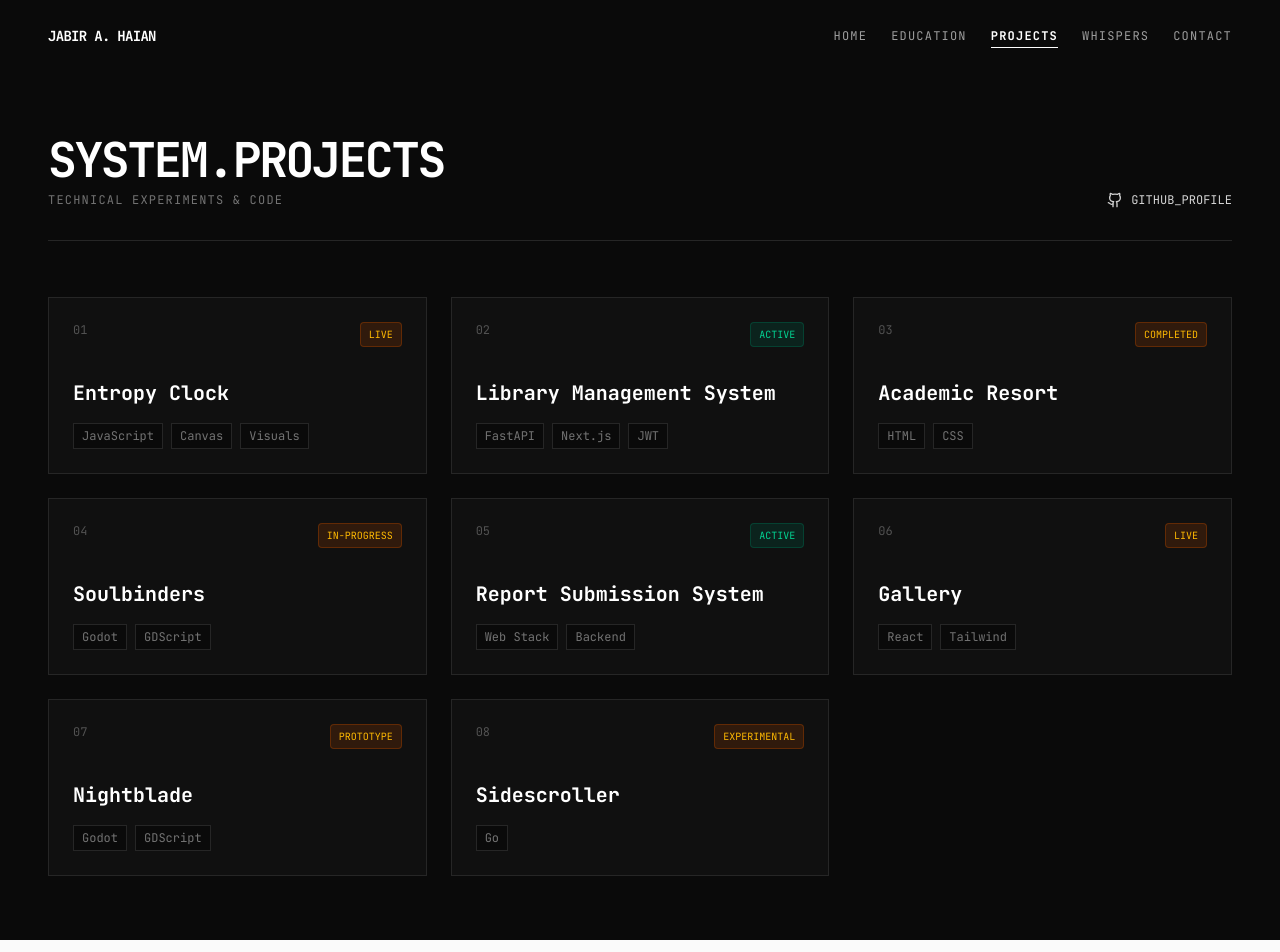
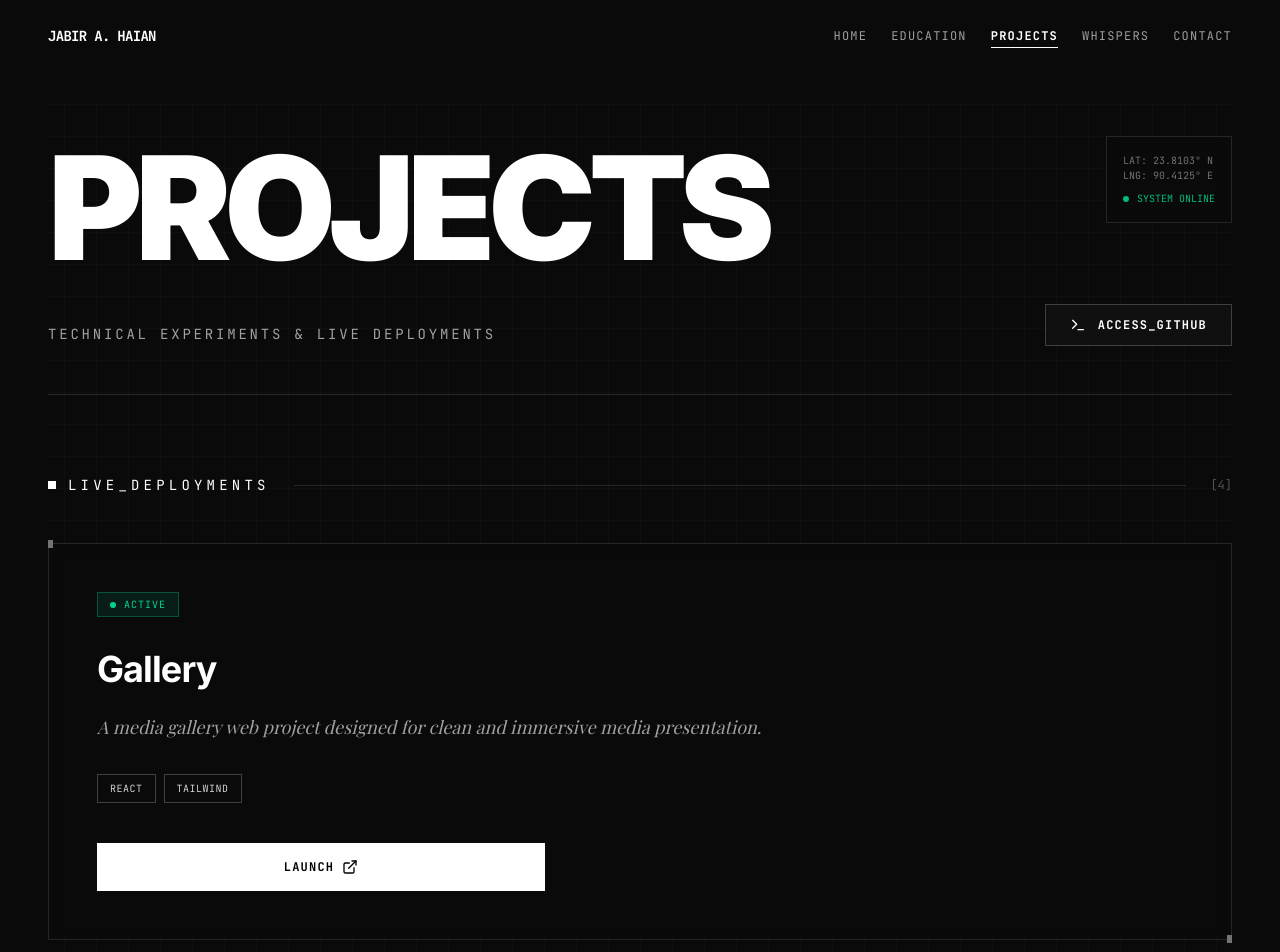
Before and after one commit to Jabir-A-H/personal-website, a Next.js app: page /projects in a window 1280 px wide. Shown: the top 952 px of the page. Built offline with nearby package versions, Linux system fonts and the light colour scheme; a web font is replaced by a local one.

Commit message:
feat(projects): Update project list with new entries
Replaced existing project data with a refined list of projects, including descriptions, technologies used, and links to live demos or repositories. This provides a more accurate and detailed representation of recent work.

```diff
--- a/app/projects/page.tsx
+++ b/app/projects/page.tsx
@@ -1,213 +1,262 @@
 'use client';
 
-import React, { useState } from 'react';
-import Image from 'next/image';
-import { Github, ExternalLink, X } from 'lucide-react';
-import { motion, AnimatePresence } from 'motion/react';
+import React from 'react';
+import { Github, ExternalLink, ArrowUpRight, Terminal } from 'lucide-react';
+import { motion } from 'motion/react';
 
 const projects = [
   {
-    id: '01',
+    title: 'Gallery',
+    status: 'live',
+    tech: ['React', 'Tailwind'],
+    description: 'A media gallery web project designed for clean and immersive media presentation.',
+    live: 'https://jabir-a-h.github.io/gallery/'
+  },
+  {
     title: 'Entropy Clock',
     status: 'live',
     tech: ['JavaScript', 'Canvas', 'Visuals'],
     description: 'An interactive clock and visual web project exploring the concept of entropy through time representation.',
-    repo: 'https://github.com/Jabir-A-H/entropy-clock',
-    live: 'https://jabir-a-h.github.io/entropy-clock/',
-    image: 'https://picsum.photos/seed/entropy/800/450'
+    live: 'https://jabir-a-h.github.io/entropy-clock/'
   },
   {
-    id: '02',
+    title: 'Report Submission System',
+    status: 'live',
+    tech: ['Python', 'Flask', 'PostgreSQL', 'Tailwind'],
+    description: 'A comprehensive Bengali report submission and management system featuring role-based access control, zone-based organization, and analytics.',
+    repo: 'https://github.com/Jabir-A-H/report-submission',
+    live: 'https://jabir-a-h.github.io/report-submission/'
+  },
+  {
+    title: 'Academic Resort',
+    status: 'live',
+    tech: ['Vanilla JS', 'Google Drive API', 'PWA'],
+    description: 'An advanced, highly optimized academic resource platform featuring multi-dimensional filtering, real-time search, and a template-based architecture.',
+    repo: 'https://github.com/Jabir-A-H/academic-resort',
+    live: 'https://jabir-a-h.github.io/academic-resort/'
+  },
+  {
     title: 'Library Management System',
     status: 'active',
     tech: ['FastAPI', 'Next.js', 'JWT'],
     description: 'A complete library management system with authentication, backend API, and a modern frontend interface.',
-    repo: 'https://github.com/Jabir-A-H/library-management',
-    image: 'https://picsum.photos/seed/library/800/450'
+    repo: 'https://github.com/Jabir-A-H/library-management'
   },
   {
-    id: '03',
-    title: 'Academic Resort',
-    status: 'completed',
-    tech: ['HTML', 'CSS'],
-    description: 'A redesigned and improved academic resort website project focusing on layout structure, UI clarity, and clean presentation.',
-    repo: 'https://github.com/Jabir-A-H/academic-resort',
-    image: 'https://picsum.photos/seed/academic/800/450'
-  },
-  {
-    id: '04',
     title: 'Soulbinders',
     status: 'in-progress',
     tech: ['Godot', 'GDScript'],
     description: 'A monster-battling game concept combining strategic combat mechanics with character progression systems.',
-    repo: 'https://github.com/Jabir-A-H/soulbinders',
-    image: 'https://picsum.photos/seed/soulbinders/800/450'
+    repo: 'https://github.com/Jabir-A-H/soulbinders'
   },
   {
-    id: '05',
-    title: 'Report Submission System',
-    status: 'active',
-    tech: ['Web Stack', 'Backend'],
-    description: 'A structured report management system that processes and organizes user-submitted reports.',
-    repo: 'https://github.com/Jabir-A-H/report-submission',
-    image: 'https://picsum.photos/seed/report/800/450'
-  },
-  {
-    id: '06',
-    title: 'Gallery',
-    status: 'live',
-    tech: ['React', 'Tailwind'],
-    description: 'A media gallery web project designed for clean and immersive media presentation.',
-    repo: 'https://github.com/Jabir-A-H/gallery',
-    live: 'https://jabir-a-h.github.io/gallery/',
-    image: 'https://picsum.photos/seed/gallery/800/450'
-  },
-  {
-    id: '07',
     title: 'Nightblade',
     status: 'prototype',
     tech: ['Godot', 'GDScript'],
     description: 'A Godot-based game prototype exploring mechanics, movement systems, and gameplay experimentation.',
-    repo: 'https://github.com/Jabir-A-H/nightblade',
-    image: 'https://picsum.photos/seed/nightblade/800/450'
+    repo: 'https://github.com/Jabir-A-H/nightblade'
   },
   {
-    id: '08',
     title: 'Sidescroller',
     status: 'experimental',
     tech: ['Go'],
     description: 'A side-scrolling game project built to explore game mechanics and rendering logic using Go.',
-    repo: 'https://github.com/Jabir-A-H/Sidescroller',
-    image: 'https://picsum.photos/seed/sidescroller/800/450'
+    repo: 'https://github.com/Jabir-A-H/Sidescroller'
   }
 ];
 
 export default function ProjectsPage() {
-  const [selectedProject, setSelectedProject] = useState<typeof projects[0] | null>(null);
+  const liveProjects = projects.filter(p => p.live);
+  const repoProjects = projects.filter(p => !p.live);
 
   return (
-    <div className="grid grid-cols-12 gap-6 w-full text-neutral-300 font-mono py-8">
-      <header className="col-span-12 mb-8 flex justify-between items-end border-b border-neutral-800 pb-8">
-        <div>
-          <h1 className="text-4xl md:text-5xl font-bold tracking-tighter text-white mb-2">SYSTEM.PROJECTS</h1>
-          <p className="text-xs text-neutral-500 uppercase tracking-widest">Technical experiments & code</p>
-        </div>
-        <a href="https://github.com/Jabir-A-H/" target="_blank" rel="noopener noreferrer" className="flex items-center gap-2 text-xs hover:text-white transition-colors">
-          <Github className="w-4 h-4" />
-          <span>GITHUB_PROFILE</span>
-        </a>
-      </header>
+    <div className="w-full flex flex-col text-neutral-300 py-8 min-h-screen relative">
+      {/* Decorative Background Grid */}
+      <div className="fixed inset-0 pointer-events-none bg-[linear-gradient(to_right,#ffffff05_1px,transparent_1px),linear-gradient(to_bottom,#ffffff05_1px,transparent_1px)] bg-[size:32px_32px] z-0"></div>
 
-      {projects.map((project) => (
-        <div
-          key={project.id}
-          onClick={() => setSelectedProject(project)}
-          onKeyDown={(e) => {
-            if (e.key === 'Enter' || e.key === ' ') {
-              e.preventDefault();
-              setSelectedProject(project);
-            }
-          }}
-          tabIndex={0}
-          role="button"
-          aria-label={`View details for ${project.title}`}
-          className="col-span-12 md:col-span-6 lg:col-span-4 group border border-neutral-800 bg-neutral-900/50 p-6 cursor-pointer hover:border-neutral-500 hover:bg-neutral-900 focus:outline-none focus:ring-2 focus:ring-neutral-500 transition-all duration-300 flex flex-col"
-        >
-          <div className="flex justify-between items-start mb-8">
-            <span className="text-xs text-neutral-600">{project.id}</span>
-            <span className={`text-[10px] uppercase px-2 py-1 rounded-sm ${
-              project.status === 'active' ? 'bg-emerald-900/30 text-emerald-400 border border-emerald-800/50' :
-              project.status === 'learning' ? 'bg-blue-900/30 text-blue-400 border border-blue-800/50' :
-              'bg-amber-900/30 text-amber-400 border border-amber-800/50'
-            }`}>
-              {project.status}
-            </span>
+      <div className="relative z-10">
+        <header className="mb-20 flex flex-col items-start border-b border-neutral-800 pb-12 relative">
+          <div className="absolute top-0 right-0 p-4 border border-neutral-800 font-mono text-[10px] text-neutral-500 hidden md:block bg-neutral-950/50 backdrop-blur-sm">
+            <div>LAT: 23.8103° N</div>
+            <div>LNG: 90.4125° E</div>
+            <div className="text-emerald-500 mt-2 flex items-center gap-2">
+              <span className="w-1.5 h-1.5 bg-emerald-500 rounded-full animate-pulse"></span>
+              SYSTEM ONLINE
+            </div>
           </div>
-          <h2 className="text-xl font-bold text-white mb-4 group-hover:text-neutral-200">{project.title}</h2>
-          <div className="flex flex-wrap gap-2 mt-auto">
-            {project.tech.map(t => (
-              <span key={t} className="text-xs text-neutral-500 bg-neutral-950 px-2 py-1 border border-neutral-800">{t}</span>
+
+          <motion.h1
+            initial={{ opacity: 0, x: -20 }}
+            animate={{ opacity: 1, x: 0 }}
+            className="text-6xl md:text-8xl lg:text-[9rem] font-sans font-black tracking-tighter text-white mb-6 uppercase leading-none"
+          >
+            Projects
+          </motion.h1>
+
+          <div className="flex flex-col md:flex-row justify-between w-full items-start md:items-end gap-6">
+            <p className="text-sm font-mono text-neutral-400 uppercase tracking-[0.2em] max-w-md leading-relaxed">
+              Technical experiments & live deployments
+            </p>
+            <a href="https://github.com/Jabir-A-H/" target="_blank" rel="noopener noreferrer" className="group flex items-center gap-3 text-xs font-mono text-white border border-neutral-700 bg-neutral-900/50 backdrop-blur-sm px-6 py-3 hover:bg-white hover:text-black transition-all duration-300">
+              <Terminal className="w-4 h-4" />
+              <span className="uppercase tracking-widest font-bold">Access_GitHub</span>
+            </a>
+          </div>
+        </header>
+
+        {/* LIVE PROJECTS */}
+        <section className="mb-32">
+          <div className="flex items-center gap-6 mb-12">
+            <h2 className="text-sm font-mono text-white uppercase tracking-[0.3em] flex items-center gap-3">
+              <span className="w-2 h-2 bg-white"></span>
+              Live_Deployments
+            </h2>
+            <div className="h-px bg-neutral-800 flex-1"></div>
+            <span className="font-mono text-xs text-neutral-600">[{liveProjects.length}]</span>
+          </div>
+
+          <div className="flex flex-col gap-16">
+            {liveProjects.map((project, idx) => (
+              <motion.div
+                initial={{ opacity: 0, y: 40 }}
+                whileInView={{ opacity: 1, y: 0 }}
+                viewport={{ once: true, margin: "-100px" }}
+                transition={{ duration: 0.6, ease: [0.22, 1, 0.36, 1] }}
+                key={project.title}
+                className="group flex flex-col lg:flex-row border border-neutral-800 bg-neutral-950/50 backdrop-blur-sm relative"
+              >
+                {/* Corner Accents */}
+                <div className="absolute -top-1 -left-1 w-2 h-2 bg-neutral-500 group-hover:bg-emerald-400 transition-colors z-20"></div>
+                <div className="absolute -bottom-1 -right-1 w-2 h-2 bg-neutral-500 group-hover:bg-emerald-400 transition-colors z-20"></div>
+
+                {/* Content Side */}
+                <div className="w-full p-8 md:p-12 flex flex-col justify-between relative z-10">
+                  <div>
+                    <div className="flex justify-between items-start mb-8">
+                      <span className="font-mono text-[10px] text-emerald-400 border border-emerald-400/30 bg-emerald-400/10 px-3 py-1 uppercase tracking-widest flex items-center gap-2">
+                        <span className="w-1.5 h-1.5 bg-emerald-400 rounded-full animate-pulse"></span>
+                        Active
+                      </span>
+                    </div>
+
+                    <h3 className="text-3xl md:text-4xl font-sans font-bold text-white mb-6 tracking-tight">
+                      {project.title}
+                    </h3>
+
+                    <p className="text-neutral-400 font-serif italic text-lg mb-8 leading-relaxed max-w-3xl">
+                      {project.description}
+                    </p>
+                  </div>
+
+                  <div>
+                    <div className="flex flex-wrap gap-2 mb-10">
+                      {project.tech.map(t => (
+                        <span key={t} className="font-mono text-[10px] text-neutral-300 uppercase tracking-wider border border-neutral-700 px-3 py-1.5">
+                          {t}
+                        </span>
+                      ))}
+                    </div>
+
+                    <div className="flex flex-col sm:flex-row gap-4 max-w-md">
+                      <a
+                        href={project.live}
+                        target="_blank"
+                        rel="noopener noreferrer"
+                        className="flex-1 flex items-center justify-center gap-2 font-mono text-xs bg-white text-black px-6 py-4 hover:bg-emerald-400 transition-colors font-bold uppercase tracking-widest"
+                      >
+                        <span>Launch</span>
+                        <ExternalLink className="w-4 h-4" />
+                      </a>
+                      {project.repo && (
+                        <a
+                          href={project.repo}
+                          target="_blank"
+                          rel="noopener noreferrer"
+                          className="flex-1 flex items-center justify-center gap-2 font-mono text-xs border border-neutral-700 text-white px-6 py-4 hover:bg-neutral-800 transition-colors uppercase tracking-widest"
+                        >
+                          <span>Source</span>
+                          <Github className="w-4 h-4" />
+                        </a>
+                      )}
+                    </div>
+                  </div>
+                </div>
+              </motion.div>
             ))}
           </div>
-        </div>
-      ))}
+        </section>
 
-      <AnimatePresence>
-        {selectedProject && (
-          <motion.div
-            initial={{ opacity: 0 }}
-            animate={{ opacity: 1 }}
-            exit={{ opacity: 0 }}
-            className="fixed inset-0 z-50 flex items-center justify-center p-4 bg-black/80 backdrop-blur-sm"
-            onClick={() => setSelectedProject(null)}
-          >
-            <motion.div
-              initial={{ scale: 0.95, y: 20 }}
-              animate={{ scale: 1, y: 0 }}
-              exit={{ scale: 0.95, y: 20 }}
-              onClick={(e) => e.stopPropagation()}
-              className="bg-neutral-900 border border-neutral-700 w-full max-w-2xl p-8 shadow-2xl relative"
-            >
-              <button
-                onClick={() => setSelectedProject(null)}
-                className="absolute top-4 right-4 text-neutral-500 hover:text-white transition-colors focus:outline-none focus:ring-2 focus:ring-neutral-500 rounded-sm"
-                aria-label="Close project details"
+        {/* REPOSITORY ARCHIVE */}
+        <section>
+          <div className="flex items-center gap-6 mb-8">
+            <h2 className="text-sm font-mono text-white uppercase tracking-[0.3em] flex items-center gap-3">
+              <span className="w-2 h-2 bg-neutral-600"></span>
+              Repository_Archive
+            </h2>
+            <div className="h-px bg-neutral-800 flex-1"></div>
+            <span className="font-mono text-xs text-neutral-600">[{repoProjects.length}]</span>
+          </div>
+
+          <div className="flex flex-col border-t-2 border-neutral-800">
+            {/* Header Row */}
+            <div className="hidden md:grid grid-cols-12 gap-4 py-4 border-b-2 border-neutral-800 font-mono text-[10px] text-neutral-500 uppercase tracking-widest px-6">
+              <div className="col-span-5">Designation</div>
+              <div className="col-span-4">Tech_Stack</div>
+              <div className="col-span-2">Status</div>
+              <div className="col-span-1 text-right">Link</div>
+            </div>
+
+            {/* Data Rows */}
+            {repoProjects.map((project, idx) => (
+              <motion.a
+                initial={{ opacity: 0, x: -10 }}
+                whileInView={{ opacity: 1, x: 0 }}
+                viewport={{ once: true }}
+                transition={{ delay: idx * 0.05, duration: 0.4 }}
+                key={project.title}
+                href={project.repo}
+                target="_blank"
+                rel="noopener noreferrer"
+                className="group grid grid-cols-1 md:grid-cols-12 gap-4 py-6 border-b border-neutral-800 hover:bg-white hover:text-black transition-all duration-300 px-6 items-center cursor-pointer relative overflow-hidden"
               >
-                <X className="w-5 h-5" />
-              </button>
+                <div className="col-span-5">
+                  <h3 className="text-lg font-sans font-bold text-neutral-200 group-hover:text-black transition-colors">
+                    {project.title}
+                  </h3>
+                  <p className="md:hidden text-sm text-neutral-500 group-hover:text-neutral-700 mt-1 font-serif italic transition-colors">
+                    {project.description}
+                  </p>
+                </div>
 
-              <div className="mb-6">
-                <span className="text-xs text-neutral-500 mb-2 block">{selectedProject.id} {'//'} {selectedProject.status.toUpperCase()}</span>
-                <h2 className="text-3xl font-bold text-white mb-4">{selectedProject.title}</h2>
-                {selectedProject.image && (
-                  <div className="relative w-full h-48 md:h-64 mb-6 border border-neutral-800 overflow-hidden">
-                    <Image
-                      src={selectedProject.image}
-                      alt={`Screenshot of ${selectedProject.title}`}
-                      fill
-                      className="object-cover"
-                      referrerPolicy="no-referrer"
-                    />
+                <div className="col-span-4 flex flex-wrap gap-2 mt-3 md:mt-0">
+                  {project.tech.map(t => (
+                    <span key={t} className="font-mono text-[10px] text-neutral-400 border border-neutral-700 group-hover:border-black group-hover:text-black px-2 py-1 transition-colors uppercase tracking-wider">
+                      {t}
+                    </span>
+                  ))}
+                </div>
+
+                <div className="col-span-2 mt-4 md:mt-0">
+                  <span className={`font-mono text-[10px] uppercase tracking-widest ${
+                    project.status === 'active' ? 'text-emerald-500 group-hover:text-emerald-700' :
+                    project.status === 'in-progress' ? 'text-blue-500 group-hover:text-blue-700' :
+                    project.status === 'completed' ? 'text-purple-500 group-hover:text-purple-700' :
+                    'text-amber-500 group-hover:text-amber-700'
+                  } transition-colors`}>
+                    {project.status}
+                  </span>
+                </div>
+
+                <div className="col-span-1 flex justify-start md:justify-end mt-4 md:mt-0">
+                  <div className="w-10 h-10 rounded-full border border-neutral-700 flex items-center justify-center group-hover:bg-black group-hover:text-white transition-all duration-300 transform group-hover:rotate-45">
+                    <ArrowUpRight className="w-4 h-4" />
                   </div>
-                )}
-              </div>
-
-              <p className="text-neutral-400 mb-8 leading-relaxed font-sans">
-                {selectedProject.description}
-              </p>
-
-              <div className="flex flex-wrap gap-2 mb-8">
-                {selectedProject.tech.map(t => (
-                  <span key={t} className="text-xs text-neutral-300 bg-neutral-800 px-3 py-1 rounded-sm">{t}</span>
-                ))}
-              </div>
-
-              <div className="border-t border-neutral-800 pt-6 flex justify-end gap-4">
-                {selectedProject.live && (
-                  <a
-                    href={selectedProject.live}
-                    target="_blank"
-                    rel="noopener noreferrer"
-                    className="flex items-center gap-2 text-sm border border-white text-white px-4 py-2 hover:bg-white hover:text-black transition-colors font-bold"
-                  >
-                    <span>Live Demo</span>
-                    <ExternalLink className="w-4 h-4" />
-                  </a>
-                )}
-                <a
-                  href={selectedProject.repo}
-                  target="_blank"
-                  rel="noopener noreferrer"
-                  className="flex items-center gap-2 text-sm bg-white text-black px-4 py-2 hover:bg-neutral-200 transition-colors font-bold"
-                >
-                  <span>View Repository</span>
-                  <Github className="w-4 h-4" />
-                </a>
-              </div>
-            </motion.div>
-          </motion.div>
-        )}
-      </AnimatePresence>
+                </div>
+              </motion.a>
+            ))}
+          </div>
+        </section>
+      </div>
     </div>
   );
 }
```
Also changed, not shown: 1 other file (tests, documents, lock files or other folders).
